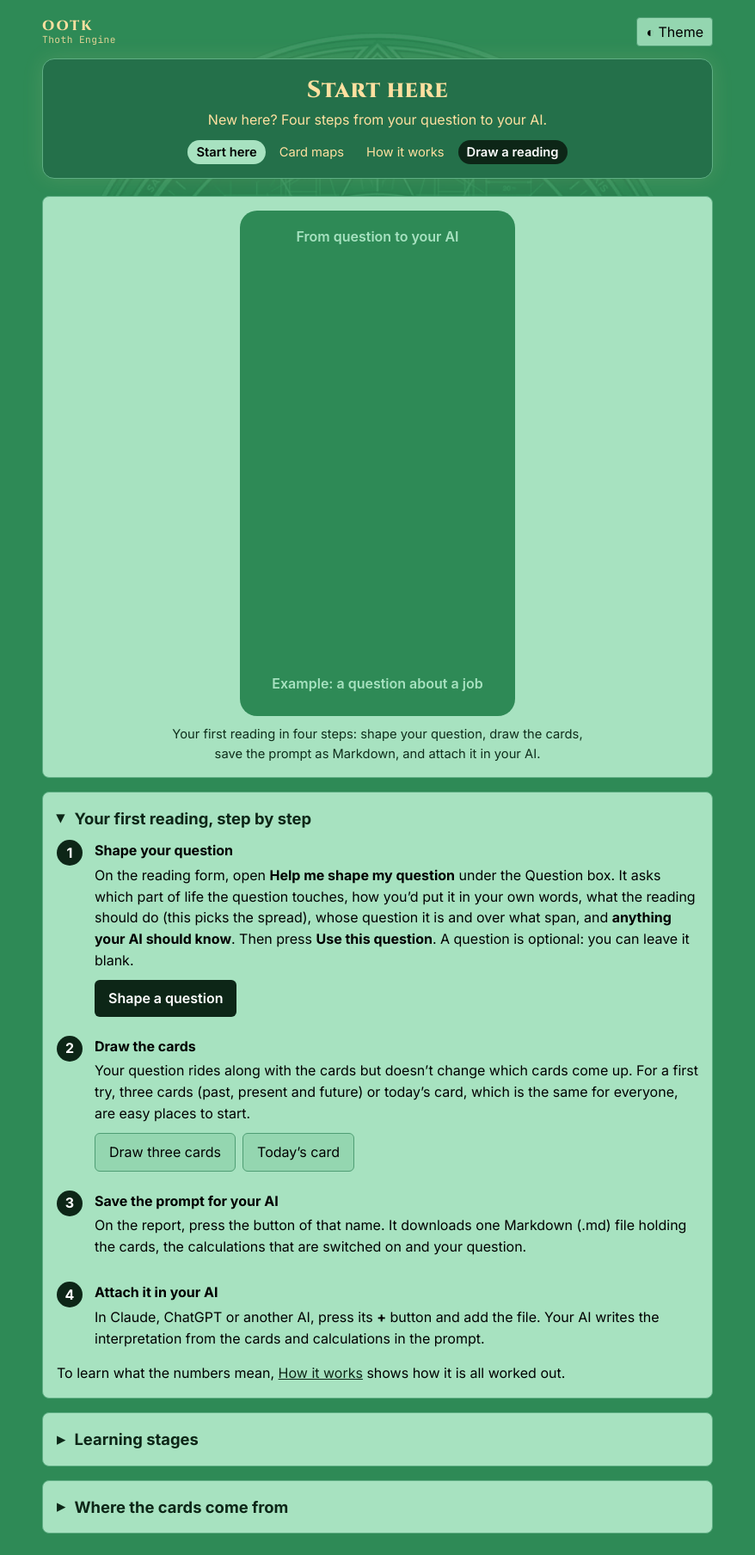
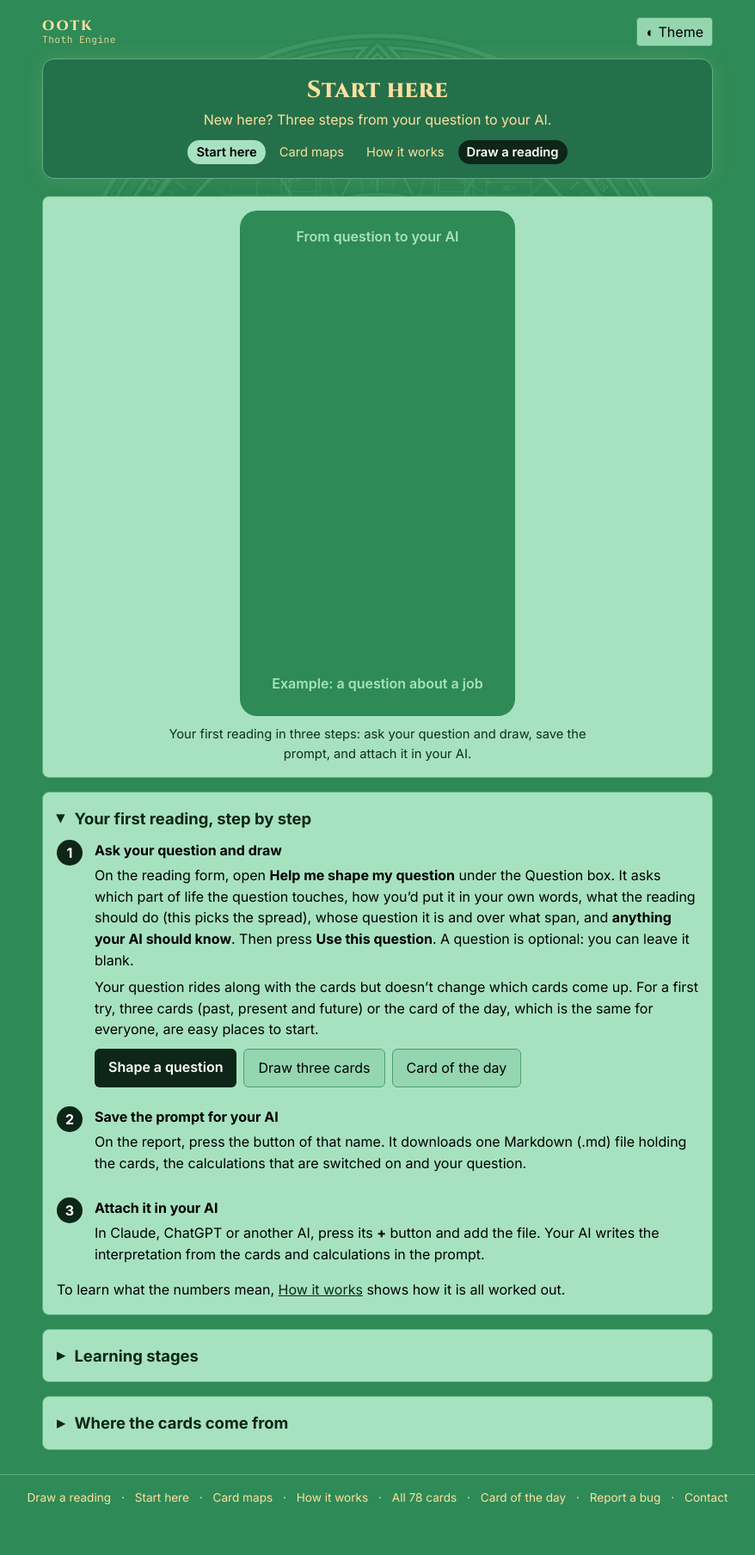
Before and after one commit to hampshirecottage-ai/ootk-thoth-engine, a Python web app: template templates/start.html in a window 1280 px wide. Shown: the top 1809 px of the page at 86% size, without its empty margins (201-1079 px from the left). After the commit the page ends 1750 px from the top, so only its background shows below. Run offline with Jinja, Linux system fonts and the light colour scheme; the template is opened without the code that fills it, so the values that code supplies are empty.

Commit message:
Make the site's wording agree with itself
- Spread 8 is 'First Operation (15-card heap)' in the wizard and report,
  and its line says it is a shorter first step rather than Book T's four
  packs, as /method already says.
- The missing-significator error points to 'the reading form', and /method
  and an image description say 'front page', not 'start page' (Start here
  is a different page).
- Start here tells the first reading in three steps, as the front page
  does: ask your question and draw, save the prompt, attach it.
- 'Card of the day' instead of 'Today's card'; 'King Scale' on card pages
  as on the maps and card of the day; the report's two share buttons both
  say 'Copy share link'.

Co-Authored-By: Claude Opus 5.5 <noreply@anthropic.com>
Claude-Session: https://claude.ai/code/session_017ncajJ8ZLw2w6GvtwLKA1b

```diff
--- a/scripts/make_full_spread_animation.py
+++ b/scripts/make_full_spread_animation.py
@@ -41,7 +41,7 @@ RAIL = ["Question", "Spread", "Significator", "Options", "Draw"]
 ASK = ["Help me find my question", "I know what I want to ask", "No question, a general reading"]
 DEPTHS = ["A quick look", "How forces meet", "The whole picture", "The Opening of the Key"]
 # Stage 4's spreads as the picker's small print names them: (spread key, name, size).
-STAGE4 = [("8", "First Operation", "15 cards"), ("9", "Second Operation", "12 cards"),
+STAGE4 = [("8", "First Operation (15-card heap)", "15 cards"), ("9", "Second Operation", "12 cards"),
           ("10", "Third Operation", "12 cards"), ("11", "Fourth Operation", "36 cards"),
           ("12", "Full Opening of the Key", "75 cards"), ("13", "Book T Opening of the Key", "about 78 cards")]
 FULL = "12"
--- a/templates/card.html
+++ b/templates/card.html
@@ -35,7 +35,7 @@
                         {% if card.attribution and card.attribution != card.element %}<dt>Attribution</dt><dd>{{ card.attribution }}</dd>{% endif %}
                         {% if card.element %}<dt>Element</dt><dd>{{ card.element }}</dd>{% endif %}
                         {% if card.letter %}<dt>{{ letter_label }}</dt><dd>{{ card.letter }}</dd>{% endif %}
-                        {% if card.colour_name %}<dt>King Scale colour</dt><dd>{% if card.colour %}<span class="swatch" style="background:{{ card.colour }}"></span>{% endif %}{{ card.colour_name }}</dd>{% endif %}
+                        {% if card.colour_name %}<dt>King Scale</dt><dd>{% if card.colour %}<span class="swatch" style="background:{{ card.colour }}"></span>{% endif %}{{ card.colour_name }}</dd>{% endif %}
                         {% if card.solid %}<dt>Platonic solid</dt><dd>{{ card.solid.name }}</dd>{% endif %}
                     </dl>
                 </div>
--- a/templates/method.html
+++ b/templates/method.html
@@ -337,7 +337,7 @@
             <details class="sec">
             <summary><h2 id="dataTitle">What is stored</h2></summary>
             <ul>
-                <li>A reading drawn with <strong>Draw my cards</strong> (on the start page or the Pick page) is saved on the server, with its question, so its report has its own private link (a random address that search engines are told not to list).</li>
+                <li>A reading drawn with <strong>Draw my cards</strong> (on the front page or the Pick page) is saved on the server, with its question, so its report has its own private link (a random address that search engines are told not to list).</li>
                 <li>Shared links (<code>/reading?seed=&hellip;</code>), the sample reading and the card of the day are worked out fresh each time and not saved.</li>
                 <li>Your last settings and your theme are remembered in your own browser only.</li>
                 <li>A birth date is never sent or stored. Only the card it gives (a significator) is.</li>
--- a/templates/report.html
+++ b/templates/report.html
@@ -776,7 +776,7 @@
             <p class="muted" style="margin:12px 0 0">Share link{% if topic %} (your question is left out){% endif %}:</p>
             <div class="share-row">
                 <code class="cli" id="shareLink" data-path="{{ share_path }}">{{ share_path }}</code>
-                <button class="chip" type="button" onclick="copyText(document.getElementById('shareLink').textContent, this, 'shareLink')">Copy link</button>
+                <button class="chip" type="button" onclick="copyText(document.getElementById('shareLink').textContent, this, 'shareLink')">Copy share link</button>
             </div>
         </div>
         <script>
--- a/templates/start.html
+++ b/templates/start.html
@@ -1,7 +1,7 @@
 {% extends "_guide_base.html" %}
 {% set page_title = "Start here" %}
-{% set page_description = "New to OOTK? Four short steps from your question to your AI: shape it, draw the cards, save the prompt as Markdown and attach it, plus what each spread teaches." %}
-{% set tagline = "New here? Four steps from your question to your AI." %}
+{% set page_description = "New to OOTK? Three short steps from your question to your AI: ask your question and draw, save the prompt, and attach it in your AI, plus what each spread teaches." %}
+{% set tagline = "New here? Three steps from your question to your AI." %}
 {% set active = "/start" %}
 {% block head %}
     <style>
@@ -45,21 +45,17 @@
 {% block content %}
         <figure class="panel hero-anim">
             <img src="{{ static_url('site/question-to-ai.svg') }}" width="160" height="294" alt="An example question about a job, from start to finish. In Help me shape my question: Work and career is picked; Should I take the new job? is typed and flagged as a yes/no question; Help me weigh a decision suggests the Dyad; the question is mine, over the next three months; under Anything your AI should know? the situation and what I am unsure about are added. The finished question reads: What is drawing me toward the job offer, and what in me or the situation is resisting it, over the next three months? Two cards are drawn, Save the prompt for your AI saves the prompt as a file, and in your AI the + button attaches it and your AI replies.">
-            <figcaption>Your first reading in four steps: shape your question, draw the cards, save the prompt as Markdown, and attach it in your AI.</figcaption>
+            <figcaption>Your first reading in three steps: ask your question and draw, save the prompt, and attach it in your AI.</figcaption>
         </figure>
 
         <details class="panel fold" open>
             <summary class="fold-toggle"><h2 id="pathTitle">Your first reading, step by step</h2></summary>
             <ol class="path">
                 <li>
-                    <h3>Shape your question</h3>
+                    <h3>Ask your question and draw</h3>
                     <p>On the reading form, open <strong>Help me shape my question</strong> under the Question box. It asks which part of life the question touches, how you&rsquo;d put it in your own words, what the reading should do (this picks the spread), whose question it is and over what span, and <strong>anything your AI should know</strong>. Then press <strong>Use this question</strong>. A question is optional: you can leave it blank.</p>
-                    <div class="actions"><a class="btn" href="/?spread=3#readingForm">Shape a question</a></div>
-                </li>
-                <li>
-                    <h3>Draw the cards</h3>
-                    <p>Your question rides along with the cards but doesn&rsquo;t change which cards come up. For a first try, three cards (past, present and future) or today&rsquo;s card, which is the same for everyone, are easy places to start.</p>
-                    <div class="actions"><a class="btn secondary" href="/?spread=3#readingForm">Draw three cards</a> <a class="btn secondary" href="/today">Today&rsquo;s card</a>{% if sample %} <a class="btn secondary" href="#sample">See the sample</a>{% endif %}</div>
+                    <p>Your question rides along with the cards but doesn&rsquo;t change which cards come up. For a first try, three cards (past, present and future) or the card of the day, which is the same for everyone, are easy places to start.</p>
+                    <div class="actions"><a class="btn" href="/?spread=3#readingForm">Shape a question</a> <a class="btn secondary" href="/?spread=3#readingForm">Draw three cards</a> <a class="btn secondary" href="/today">Card of the day</a>{% if sample %} <a class="btn secondary" href="#sample">See the sample</a>{% endif %}</div>
                 </li>
                 <li>
                     <h3>Save the prompt for your AI</h3>
@@ -155,7 +151,7 @@
                     {# Drawing the Full Opening of the Key with every part of the prompt on, step by step
                        through the start page's form (scripts/make_full_spread_animation.py). #}
                     <figure class="stage-anim" id="full-spread">
-                        <img src="{{ static_url('site/full-spread.svg') }}" width="160" height="294" loading="lazy" alt="Drawing a full Opening of the Key on the start page, step by step. Under Question, I know what I want to ask, and the question is typed. Under Spread, How deep do you want to go? is set to The Opening of the Key, and the Full Opening of the Key, 75 cards, is picked. Under Significator, Describe: the reading is about me, the card stands for me, the person asking, I feel first (Cups) and am young and driving things forward (Prince), which gives the Prince of Cups. Under Options the defaults stay: new cards, Thoth, let the cards decide. In Parts of the AI prompt the ten main parts are already on, and all seven extra layers are ticked one by one. The review lists the choices and Draw my cards is pressed. The report shows four operations of 15, 12, 12 and 36 cards. Save the prompt for your AI saves one file; with every layer on, a full Opening of the Key comes close to the most some AIs will read, and if one runs over, the prompt drops the gods first, then the angels and decan dates, and names them under Left Out to Fit. Then attach it in your AI with +.">
+                        <img src="{{ static_url('site/full-spread.svg') }}" width="160" height="294" loading="lazy" alt="Drawing a full Opening of the Key on the front page, step by step. Under Question, I know what I want to ask, and the question is typed. Under Spread, How deep do you want to go? is set to The Opening of the Key, and the Full Opening of the Key, 75 cards, is picked. Under Significator, Describe: the reading is about me, the card stands for me, the person asking, I feel first (Cups) and am young and driving things forward (Prince), which gives the Prince of Cups. Under Options the defaults stay: new cards, Thoth, let the cards decide. In Parts of the AI prompt the ten main parts are already on, and all seven extra layers are ticked one by one. The review lists the choices and Draw my cards is pressed. The report shows four operations of 15, 12, 12 and 36 cards. Save the prompt for your AI saves one file; with every layer on, a full Opening of the Key comes close to the most some AIs will read, and if one runs over, the prompt drops the gods first, then the angels and decan dates, and names them under Left Out to Fit. Then attach it in your AI with +.">
                         <figcaption>A full Opening of the Key with every correspondence switched on.</figcaption>
                     </figure>
                     {% endif %}
```
Also changed, not shown: src/ootk/web.py (+5 -4 lines), static/site/full-spread.svg.
